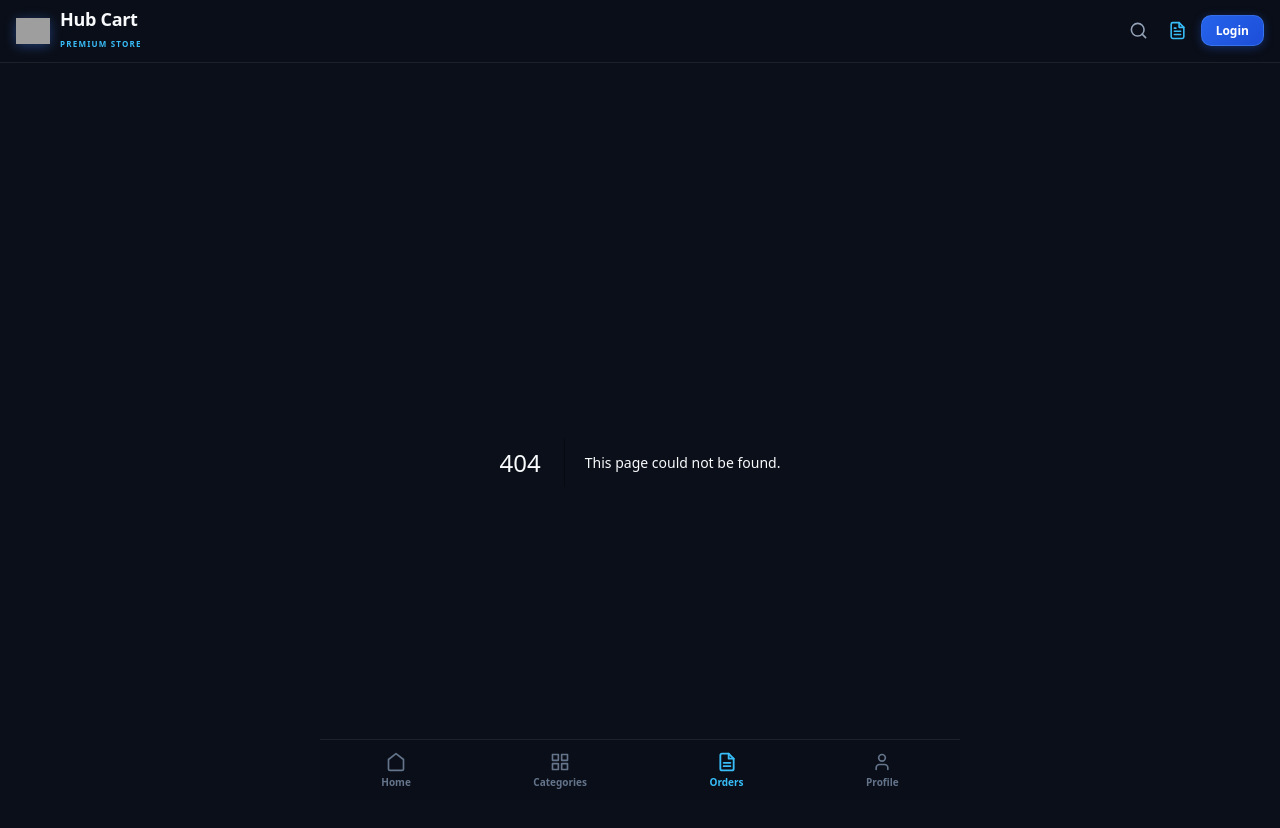
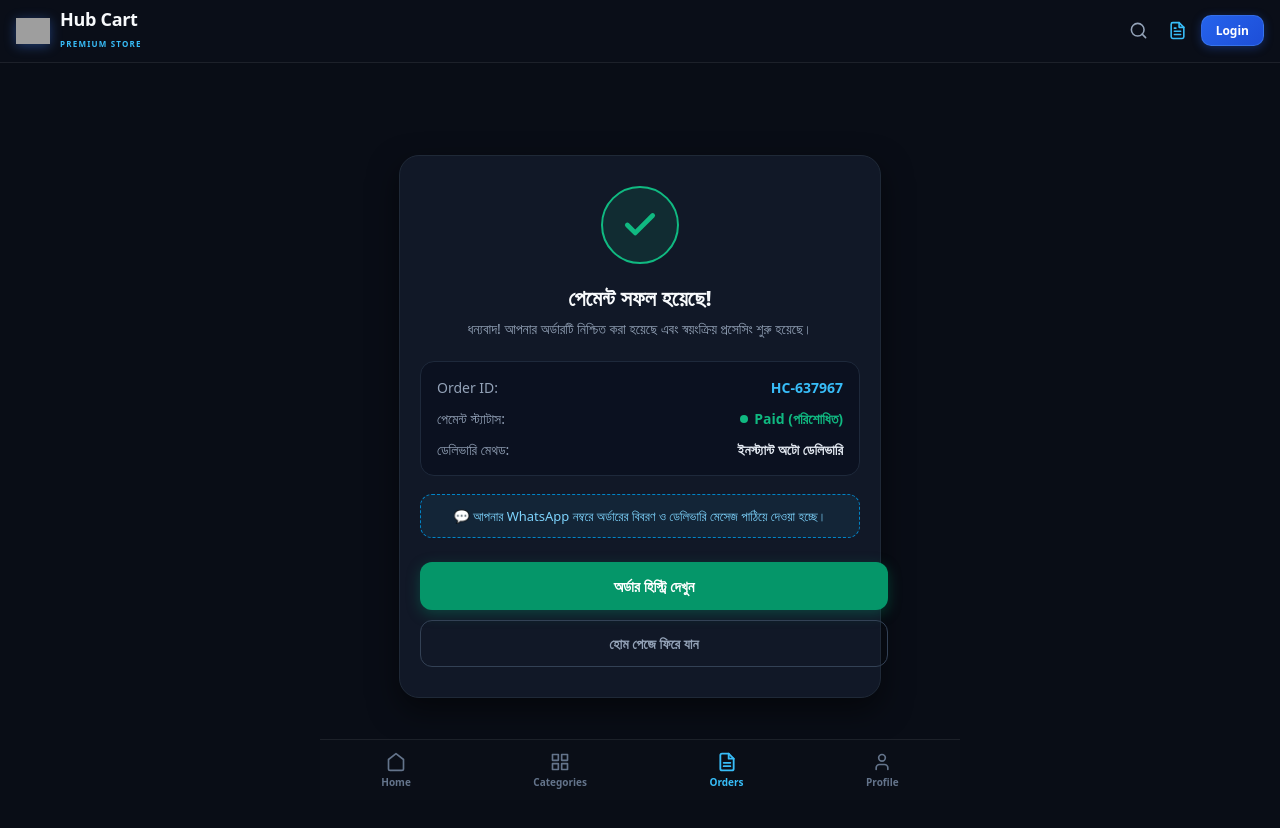
Before and after one commit to samiul-tbc/my-service-store, a Next.js app: page /order-success in a window 1280 px wide. Before the commit this address had no page. Shown: the top 828 px of the page. Built offline with nearby package versions, Linux system fonts and the light colour scheme; grey boxes are pictures that could not be loaded.

Commit message:
Create page.js

```diff
--- /dev/null
+++ b/app/order-success/page.js
@@ -0,0 +1,166 @@
+'use client';
+
+import { Suspense } from 'react';
+import { useSearchParams } from 'next/navigation';
+import Link from 'next/link';
+
+function OrderSuccessContent() {
+  const searchParams = useSearchParams();
+  const orderId = searchParams.get('orderId') || 'HC-' + Math.floor(100000 + Math.random() * 900000);
+
+  return (
+    <div
+      style={{
+        maxWidth: '440px',
+        width: '100%',
+        backgroundColor: '#111827',
+        border: '1px solid #1f2937',
+        borderRadius: '20px',
+        padding: '30px 20px',
+        textAlign: 'center',
+        boxShadow: '0 12px 30px rgba(0, 0, 0, 0.5)',
+      }}
+    >
+      {/* Success Green Badge */}
+      <div
+        style={{
+          width: '74px',
+          height: '74px',
+          backgroundColor: 'rgba(16, 185, 129, 0.12)',
+          border: '2px solid #10b981',
+          borderRadius: '50%',
+          display: 'flex',
+          alignItems: 'center',
+          justifyContent: 'center',
+          margin: '0 auto 18px auto',
+        }}
+      >
+        <svg
+          width="38"
+          height="38"
+          viewBox="0 0 24 24"
+          fill="none"
+          stroke="#10b981"
+          strokeWidth="3"
+          strokeLinecap="round"
+          strokeLinejoin="round"
+        >
+          <polyline points="20 6 9 17 4 12" />
+        </svg>
+      </div>
+
+      {/* Heading */}
+      <h2 style={{ fontSize: '22px', fontWeight: '800', color: '#f8fafc', margin: '0 0 6px 0' }}>
+        পেমেন্ট সফল হয়েছে!
+      </h2>
+      <p style={{ fontSize: '14px', color: '#94a3b8', margin: '0 0 22px 0', lineHeight: '1.5' }}>
+        ধন্যবাদ! আপনার অর্ডারটি নিশ্চিত করা হয়েছে এবং স্বয়ংক্রিয় প্রসেসিং শুরু হয়েছে।
+      </p>
+
+      {/* Order Info Card */}
+      <div
+        style={{
+          backgroundColor: '#0b1120',
+          border: '1px solid #1e293b',
+          borderRadius: '14px',
+          padding: '16px',
+          marginBottom: '18px',
+          textAlign: 'left',
+          display: 'flex',
+          flexDirection: 'column',
+          gap: '12px',
+        }}
+      >
+        <div style={{ display: 'flex', justifyContent: 'space-between', fontSize: '14px' }}>
+          <span style={{ color: '#94a3b8' }}>Order ID:</span>
+          <span style={{ color: '#38bdf8', fontWeight: '700' }}>{orderId}</span>
+        </div>
+        <div style={{ display: 'flex', justifyContent: 'space-between', fontSize: '14px' }}>
+          <span style={{ color: '#94a3b8' }}>পেমেন্ট স্ট্যাটাস:</span>
+          <span style={{ color: '#10b981', fontWeight: '700', display: 'flex', alignItems: 'center', gap: '6px' }}>
+            <span style={{ width: '8px', height: '8px', borderRadius: '50%', backgroundColor: '#10b981' }}></span>
+            Paid (পরিশোধিত)
+          </span>
+        </div>
+        <div style={{ display: 'flex', justifyContent: 'space-between', fontSize: '14px' }}>
+          <span style={{ color: '#94a3b8' }}>ডেলিভারি মেথড:</span>
+          <span style={{ color: '#e2e8f0', fontWeight: '600' }}>ইনস্ট্যান্ট অটো ডেলিভারি</span>
+        </div>
+      </div>
+
+      {/* Notification Note */}
+      <div
+        style={{
+          backgroundColor: 'rgba(56, 189, 248, 0.08)',
+          border: '1px dashed #0284c7',
+          borderRadius: '12px',
+          padding: '12px',
+          marginBottom: '24px',
+          fontSize: '13px',
+          color: '#7dd3fc',
+          lineHeight: '1.4',
+        }}
+      >
+        💬 আপনার WhatsApp নম্বরে অর্ডারের বিবরণ ও ডেলিভারি মেসেজ পাঠিয়ে দেওয়া হচ্ছে।
+      </div>
+
+      {/* Action Buttons */}
+      <div style={{ display: 'flex', flexDirection: 'column', gap: '10px' }}>
+        <Link
+          href="/orders"
+          style={{
+            width: '100%',
+            padding: '14px',
+            backgroundColor: '#059669',
+            color: '#ffffff',
+            fontWeight: '700',
+            fontSize: '15px',
+            borderRadius: '12px',
+            textDecoration: 'none',
+            display: 'block',
+            boxShadow: '0 4px 14px rgba(5, 150, 105, 0.35)',
+          }}
+        >
+          অর্ডার হিস্ট্রি দেখুন
+        </Link>
+
+        <Link
+          href="/"
+          style={{
+            width: '100%',
+            padding: '13px',
+            backgroundColor: 'transparent',
+            border: '1px solid #334155',
+            color: '#94a3b8',
+            fontWeight: '600',
+            fontSize: '14px',
+            borderRadius: '12px',
+            textDecoration: 'none',
+            display: 'block',
+          }}
+        >
+          হোম পেজে ফিরে যান
+        </Link>
+      </div>
+    </div>
+  );
+}
+
+export default function OrderSuccessPage() {
+  return (
+    <div
+      style={{
+        minHeight: '85vh',
+        backgroundColor: '#090d16',
+        display: 'flex',
+        alignItems: 'center',
+        justifyContent: 'center',
+        padding: '24px 16px 85px 16px',
+      }}
+    >
+      <Suspense fallback={<div style={{ color: '#ffffff', fontSize: '14px' }}>লোড হচ্ছে...</div>}>
+        <OrderSuccessContent />
+      </Suspense>
+    </div>
+  );
+}
```
